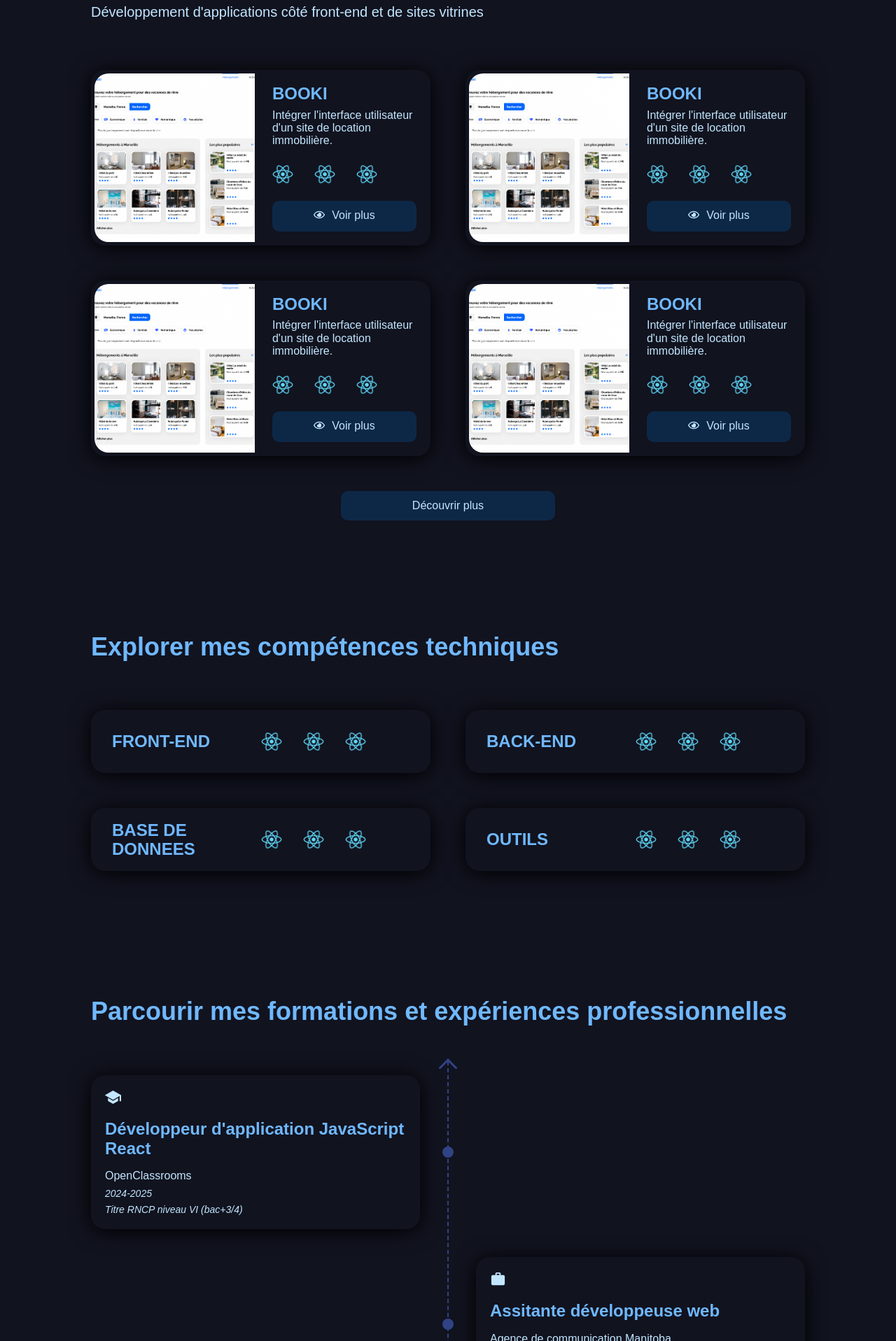
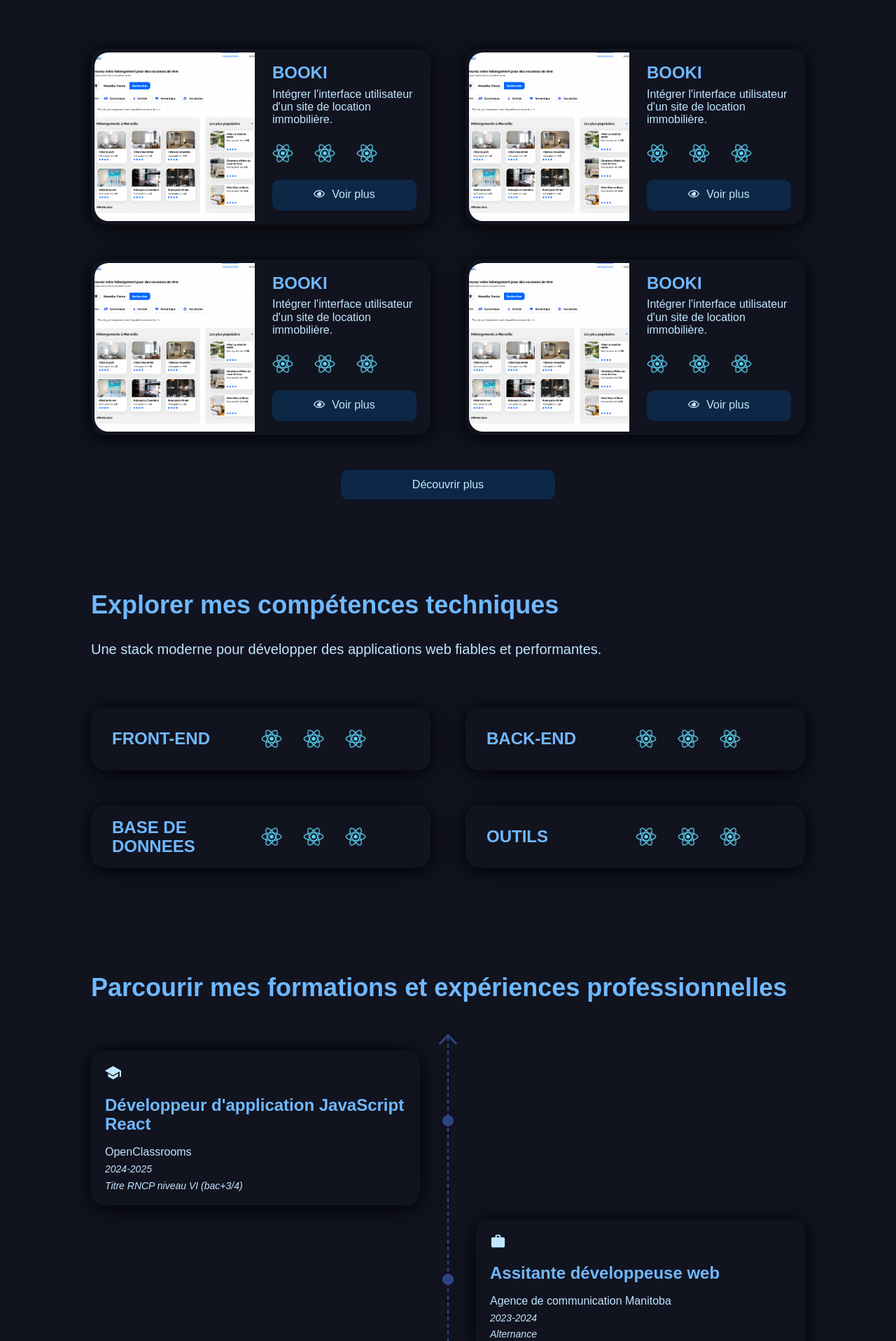
Before and after one commit to CaroleGrllt/ROLLAND_GRELLETY_Carole_portfolio, a React (Vite) app in the folder frontend/: page / in a window 1280 px wide. Shown: the part 883-2800 px from the top of the page at 70% size. Built offline with nearby package versions, Linux system fonts and the light colour scheme; a web font is replaced by a local one.

Commit message:
Add subtitle

```diff
--- a/frontend/src/assets/sass/sections/_about.scss
+++ b/frontend/src/assets/sass/sections/_about.scss
@@ -2,10 +2,10 @@
 @use '../utils/mixins';
 
 #about {
-    margin-bottom: 100px;
+    margin-bottom: 70px;
 
     @include mixins.laptop {
-        margin-bottom: 130px;
+        margin-bottom: 100px;
     }
 
     .about__container {
--- a/frontend/src/assets/sass/sections/_contact.scss
+++ b/frontend/src/assets/sass/sections/_contact.scss
@@ -2,7 +2,7 @@
 @use '../utils/mixins';
 
 #contact {
-    margin-bottom: 100px;
+    margin-bottom: 70px;
 
     .contact__container {
         margin: 0 30px;
@@ -33,12 +33,23 @@
         h2 {
             color: v.$title-color;
             font-size: 32px;
-            margin-bottom: 50px;
 
             @include mixins.tablet {
                 font-size: 36px;
             }
         }
+
+        p.subtitle {
+            color: v.$txt-color;
+            font-size: 18px;
+            line-height: 1.3;
+            margin-bottom: 50px;
+
+            @include mixins.tablet-xl {
+                font-size: 20px;
+            }
+        }
+
 
         .contact__content {
             display: flex;
--- a/frontend/src/assets/sass/sections/_education.scss
+++ b/frontend/src/assets/sass/sections/_education.scss
@@ -2,10 +2,10 @@
 @use '../utils/mixins';
 
 #education {
-    margin-bottom: 100px;
+    margin-bottom: 70px;
 
     @include mixins.laptop {
-        margin-bottom: 130px;
+        margin-bottom: 100px;
     }
 
     .education__container {
@@ -98,7 +98,7 @@
 
                 @include mixins.laptop {
                     width: 50%;
-                    padding: 20px 40px 20px 0px;
+                    padding: 20px 40px 0px 0px;
                     border: none !important;
                     align-self: flex-start;
                     box-sizing: border-box;
@@ -148,7 +148,7 @@
 
                 @include mixins.laptop {
                     width: 50%;
-                    padding: 20px 0px 20px 40px;
+                    padding: 20px 0px 0px 40px;
                     border: none !important;
                     align-self: flex-end;
                     box-sizing: border-box;
@@ -180,7 +180,7 @@
 
                 @include mixins.laptop {
                     width: 50%;
-                    padding: 20px 0px 20px 40px;
+                    padding: 20px 0px 0px 40px;
                     border: none !important;
                     align-self: flex-end;
                     box-sizing: border-box;
--- a/frontend/src/assets/sass/sections/_projects.scss
+++ b/frontend/src/assets/sass/sections/_projects.scss
@@ -2,10 +2,10 @@
 @use '../utils/mixins';
 
 #projects {
-    margin-bottom: 100px;
+    margin-bottom: 70px;
 
     @include mixins.laptop {
-        margin-bottom: 130px;
+        margin-bottom: 100px;
     }
 
     .projects__container {
--- a/frontend/src/assets/sass/sections/_skills.scss
+++ b/frontend/src/assets/sass/sections/_skills.scss
@@ -2,10 +2,10 @@
 @use '../utils/mixins';
 
 #skills {
-    margin-bottom: 100px;
+    margin-bottom: 70px;
 
     @include mixins.laptop {
-        margin-bottom: 130px;
+        margin-bottom: 100px;
     }
 
     .skills__container {
@@ -37,11 +37,22 @@
         h2 {
             color: v.$title-color;
             font-size: 32px;
-            margin-bottom: 50px;
 
             @include mixins.tablet {
                 font-size: 36px;
             }
         }
+
+        p {
+            color: v.$txt-color;
+            font-size: 18px;
+            line-height: 1.3;
+            margin-bottom: 50px;
+
+
+            @include mixins.tablet-xl {
+                font-size: 20px;
+            }
+        }
     }
 }
--- a/frontend/src/pages/Home.jsx
+++ b/frontend/src/pages/Home.jsx
@@ -83,7 +83,7 @@ export default function Home() {
             <section id='projects'>
                 <div className="projects__container">
                     <h2>Découvrir mes réalisations</h2>
-                    <p>Développement d'applications côté front-end et de sites vitrines</p>
+                    <p>Développement d'applications côté front-end et de sites vitrines.</p>
                     <div className="layouts__container">
                         <div className="first-layout">
                             <CardsLayout>
@@ -126,6 +126,7 @@ export default function Home() {
             <section id="skills">
                 <div className="skills__container">
                     <h2>Explorer mes compétences techniques</h2>
+                    <p>Une stack moderne pour développer des applications web fiables et performantes.</p>
                     <div className="layout__container">
                         <CardsLayout>
                             {skills.map((skill) => {
@@ -201,6 +202,7 @@ export default function Home() {
             <section id="contact">
                 <div className="contact__container">
                     <h2>Me contacter</h2>
+                    <p className="subtitle">Vous avez un projet ? Une opportunité ? Je serai ravie d'en parler avec vous !</p>
                     <div className="contact__content">
                         <div className="identity__container">
                             <h3>Carole ROLLAND GRELLETY</h3>
```
